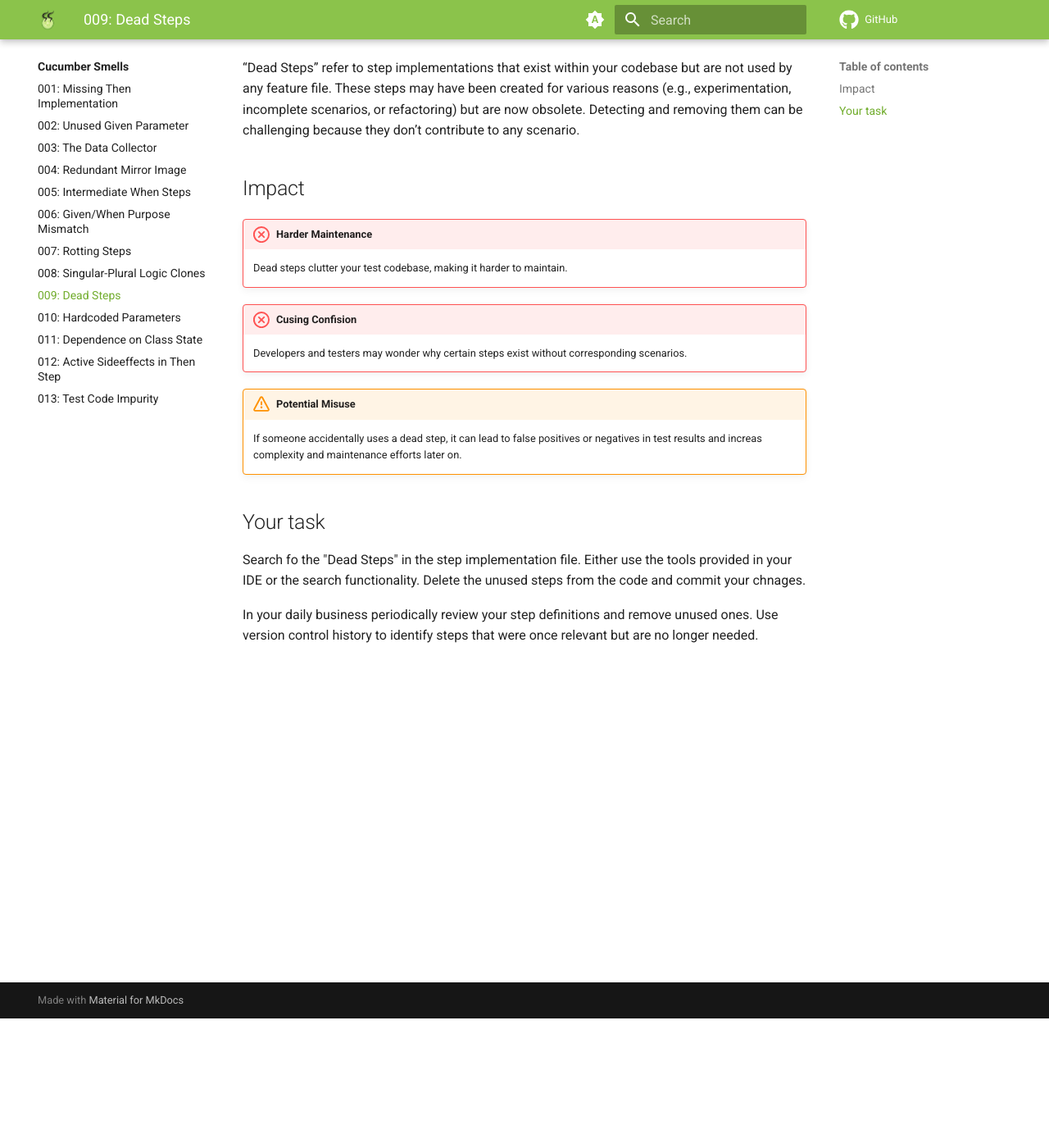
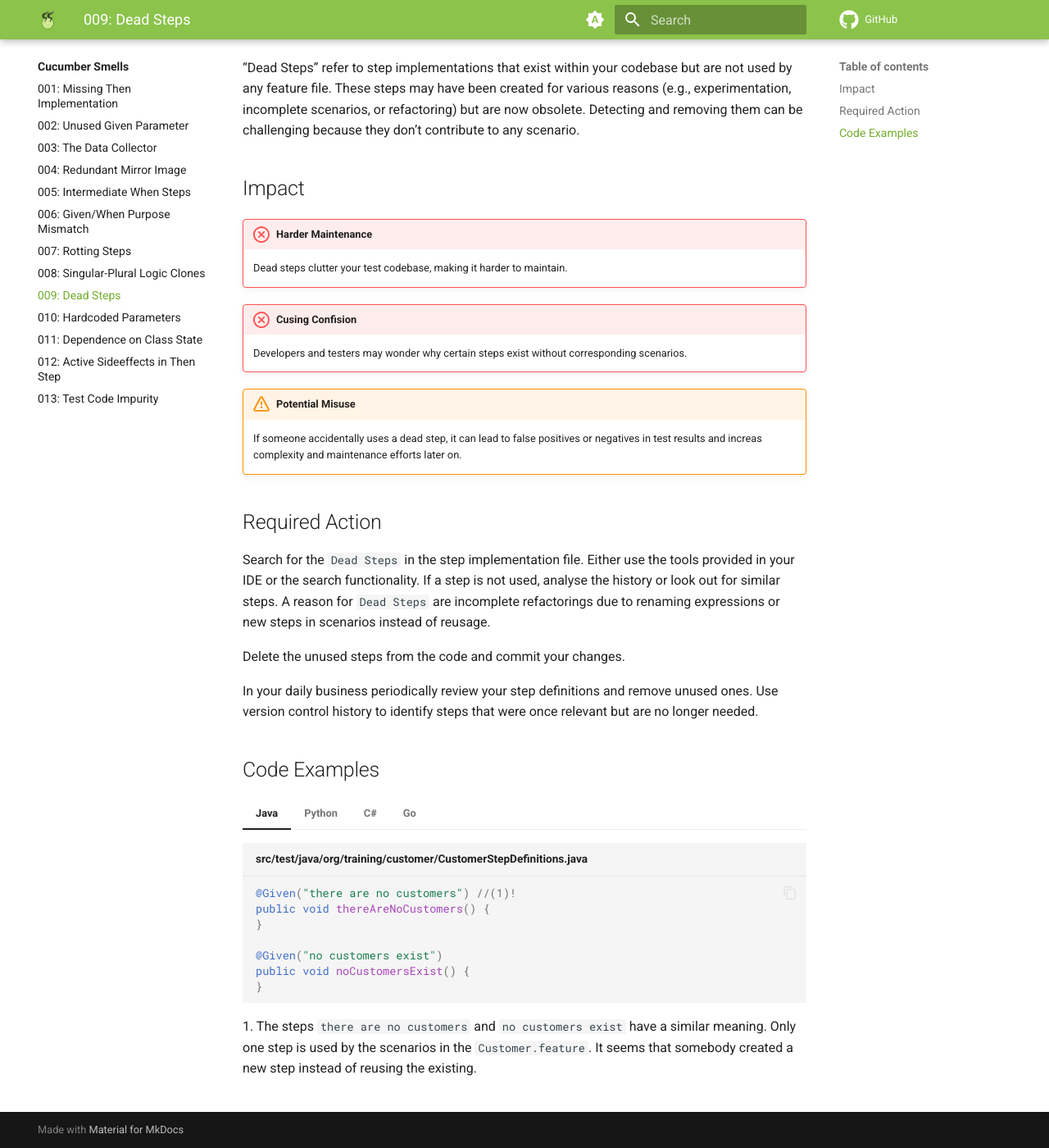
Before and after one commit to Cucumber-Diseases/cucumber-diseases.github.io, an MkDocs documentation site: the page built from docs/smells/009-dead-steps.md, in a window 1280 px wide and 1400 px high, scrolled down 158 px. Shown: the whole window at 82% size. Built offline with MkDocs 1.6.1 and Material for MkDocs 9.7.7, drawn with Linux system fonts in a browser that asks for light colours.

Commit message:
add Java code example

````diff
--- a/docs/smells/009-dead-steps.md
+++ b/docs/smells/009-dead-steps.md
@@ -14,7 +14,37 @@ Detecting and removing them can be challenging because they don’t contribute t
 !!! warning "Potential Misuse"
     If someone accidentally uses a dead step, it can lead to false positives or negatives in test results and increas complexity and maintenance efforts later on.
 
-## Your task
-Search fo the "Dead Steps" in the step implementation file. Either use the tools provided in your IDE or the search functionality. Delete the unused steps from the code and commit your chnages.
+## Required Action
+Search for the `Dead Steps` in the step implementation file. Either use the tools provided in your IDE or the search functionality. If a step is not used, analyse the history or look out for similar steps. A reason for `Dead Steps` are incomplete refactorings due to renaming expressions or new steps in scenarios instead of reusage.
+
+Delete the unused steps from the code and commit your changes.
 
 In your daily business periodically review your step definitions and remove unused ones. Use version control history to identify steps that were once relevant but are no longer needed.
+
+## Code Examples
+=== "Java"
+    ```java title="src/test/java/org/training/customer/CustomerStepDefinitions.java"
+    @Given("there are no customers") //(1)!
+    public void thereAreNoCustomers() {
+    }
+
+    @Given("no customers exist")
+    public void noCustomersExist() {
+    }
+    ```
+    1. The steps `there are no customers` and `no customers exist` have a similar meaning. Only one step is used by the scenarios in the `Customer.feature`. It seems that somebody created a new step instead of reusing the existing.
+
+=== "Python"
+    ```python title="features/steps/steps.py"
+
+    ```
+
+=== "C#"
+    ```csharp title="CucumberDiseases.Specs/StepDefinitions/CustomerStepDefinitions.cs"
+
+    ```
+
+=== "Go"
+    ```go title="customer_test.go"
+
+    ```
````
